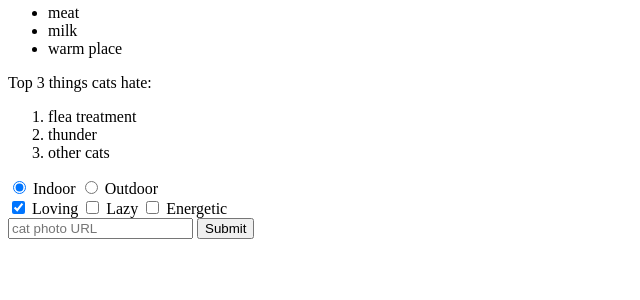
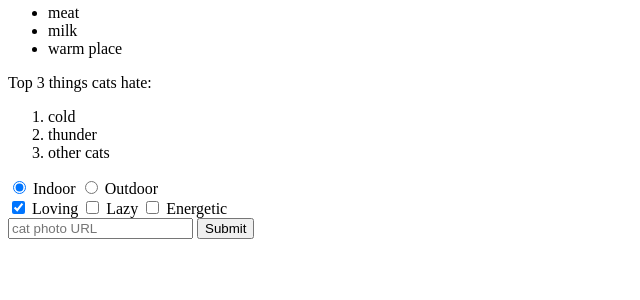
Before and after one commit to gutemberg33/remote_repo, a PHP site: page / in a window 1280 px wide. Shown: the part 451-751 px from the top of the page, without its empty margins (0-640 px from the left). Run offline with PHP 8.4, Linux system fonts and the light colour scheme.

Commit message:
Changed what cats hate

```diff
--- a/index.php
+++ b/index.php
@@ -19,7 +19,7 @@
   </ul>
   <p>Top 3 things cats hate:</p>
   <ol>
-    <li>flea treatment</li>
+    <li>cold</li>
     <li>thunder</li>
     <li>other cats</li>
   </ol>
```
